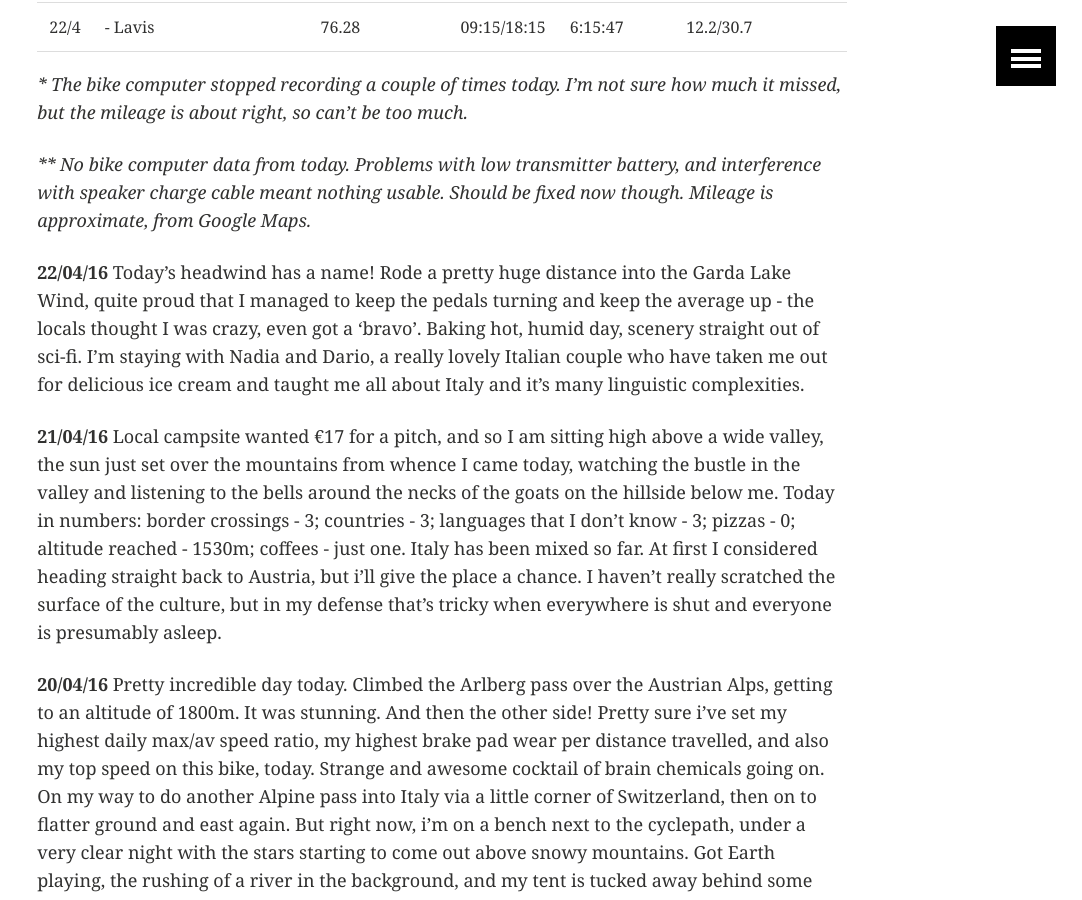
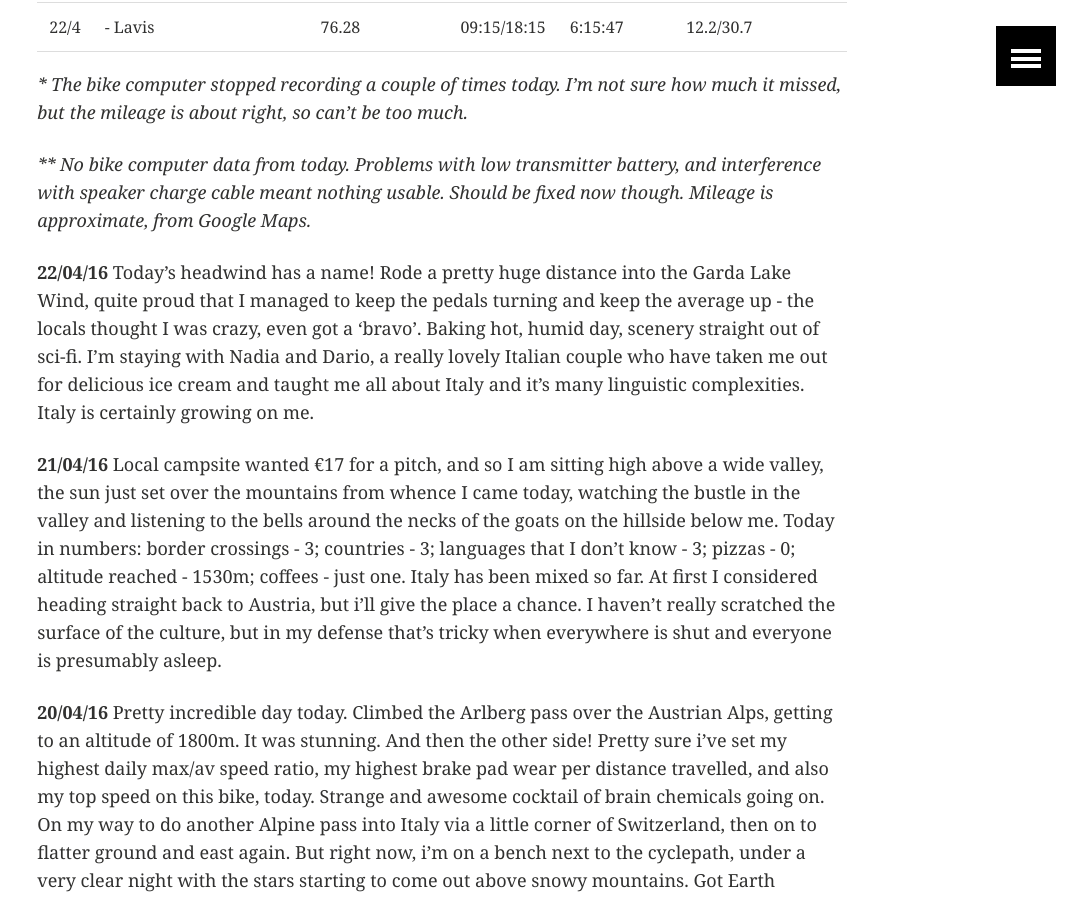
Before and after one commit to ArthurStart/git-blog, a Jekyll site: the page built from _posts/touring/2016-03-24-Quick-Update.md, in a window 1280 px wide and 900 px high, scrolled down 1782 px. Shown: the whole window, without its empty margins (198-1280 px from the left). Built offline with Jekyll 4.4.1, drawn with Linux system fonts in a browser that asks for light colours; comment, search, counter and statistics services are not loaded.

Commit message:
Update from Lavis

```diff
--- a/_posts/touring/2016-03-24-Quick-Update.md
+++ b/_posts/touring/2016-03-24-Quick-Update.md
@@ -46,7 +46,7 @@
 *\*\* No bike computer data from today. Problems with low transmitter battery, and interference with speaker charge cable meant nothing usable. Should be fixed now though. Mileage is approximate, from Google Maps.*
 
 **22/04/16**
-Today's headwind has a name! Rode a pretty huge distance into the Garda Lake Wind, quite proud that I managed to keep the pedals turning and keep the average up - the locals thought I was crazy, even got a 'bravo'. Baking hot, humid day, scenery straight out of sci-fi. I'm staying with Nadia and Dario, a really lovely Italian couple who have taken me out for delicious ice cream and taught me all about Italy and it's many linguistic complexities.
+Today's headwind has a name! Rode a pretty huge distance into the Garda Lake Wind, quite proud that I managed to keep the pedals turning and keep the average up - the locals thought I was crazy, even got a 'bravo'. Baking hot, humid day, scenery straight out of sci-fi. I'm staying with Nadia and Dario, a really lovely Italian couple who have taken me out for delicious ice cream and taught me all about Italy and it's many linguistic complexities. Italy is certainly growing on me.
 
 **21/04/16**
 Local campsite wanted €17 for a pitch, and so I am sitting high above a wide valley, the sun just set over the mountains from whence I came today, watching the bustle in the valley and listening to the bells around the necks of the goats on the hillside below me. Today in numbers: border crossings - 3; countries - 3; languages that I don't know - 3; pizzas - 0; altitude reached - 1530m; coffees - just one. Italy has been mixed so far. At first I considered heading straight back to Austria, but i'll give the place a chance. I haven't really scratched the surface of the culture, but in my defense that's tricky when everywhere is shut and everyone is presumably asleep.
```
